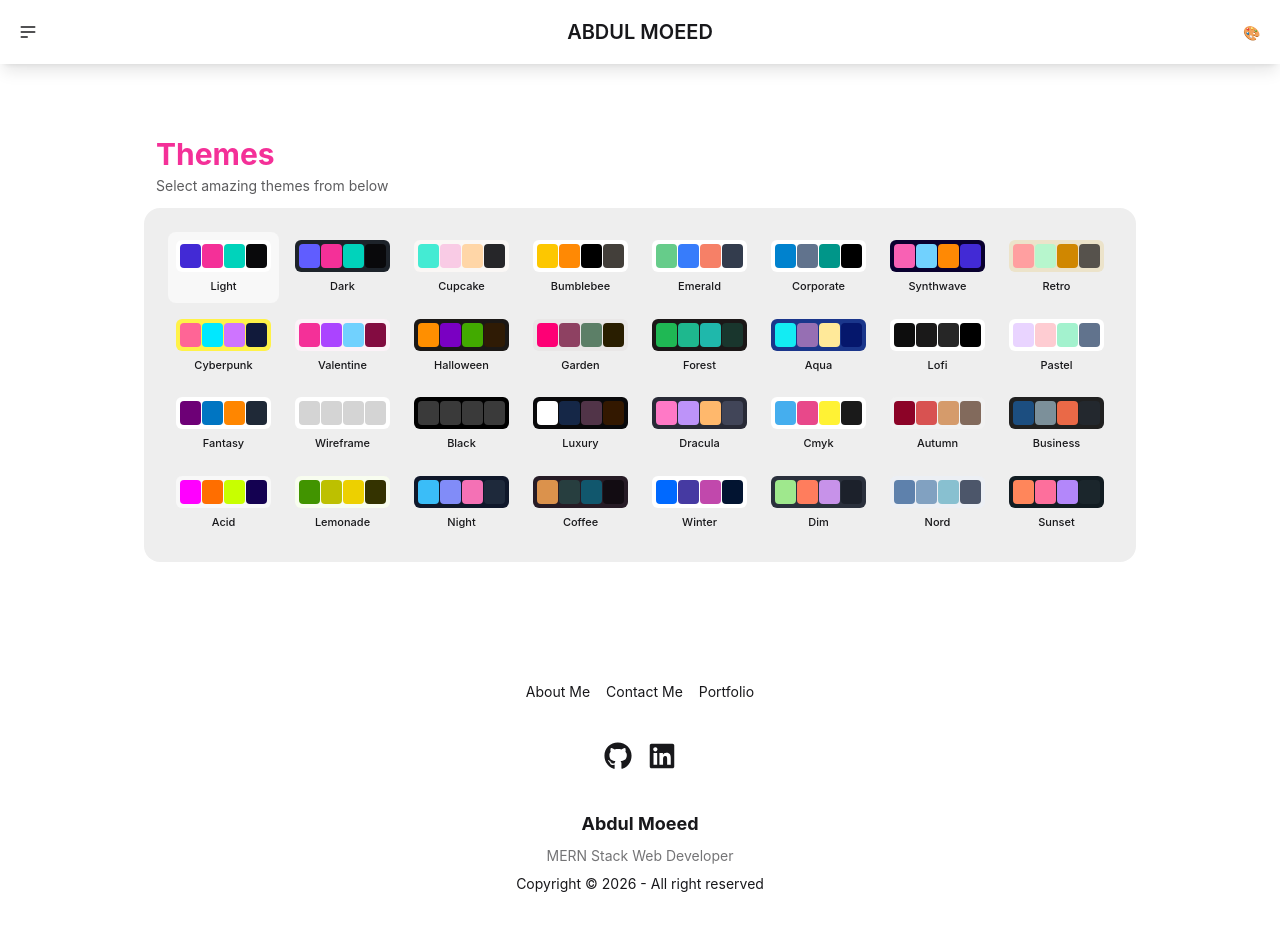
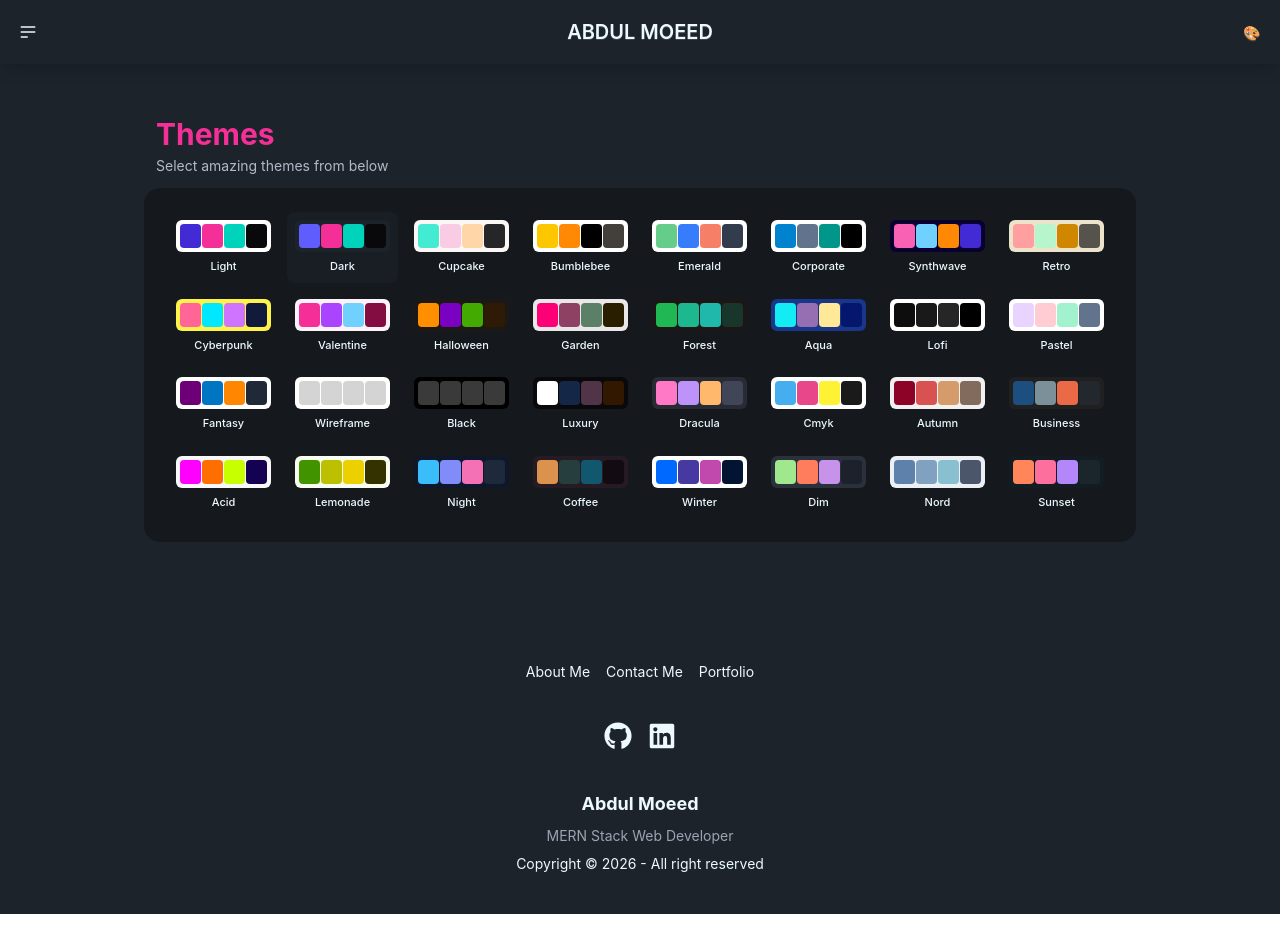
Before and after one commit to AbdulMoeed-Developer/Portfolio, a React (Vite) app: page /themes in a window 1280 px wide. Built offline with nearby package versions, Linux system fonts and the light colour scheme.

Commit message:
Added themes

```diff
--- a/src/pages/Themes.jsx
+++ b/src/pages/Themes.jsx
@@ -39,7 +39,7 @@ export default function Themes(){
     const {theme, setTheme} = useThemeStore();
 
     return (
-        <div className="container mb-20 mx-auto px-4 pt-15 max-w-5xl">
+        <div className="container mb-20 mx-auto px-4 pt-10 max-w-5xl">
                 <div className="flex flex-col gap-1 p-3">
                     <h2 className="text-3xl text-secondary font-bold">Themes</h2>
                     <p className="text-sm text-base-content/70">Select amazing themes from below</p>
--- a/src/stores/useThemeStore.js
+++ b/src/stores/useThemeStore.js
@@ -1,7 +1,7 @@
 import { create } from "zustand";
 
 export const useThemeStore = create((set) => ({
-    theme: localStorage.getItem("app-theme") || "light" ,
+    theme: localStorage.getItem("app-theme") || "dark" ,
     setTheme: (theme) => {
         localStorage.setItem("app-theme", theme);
         set({theme: theme});
```
